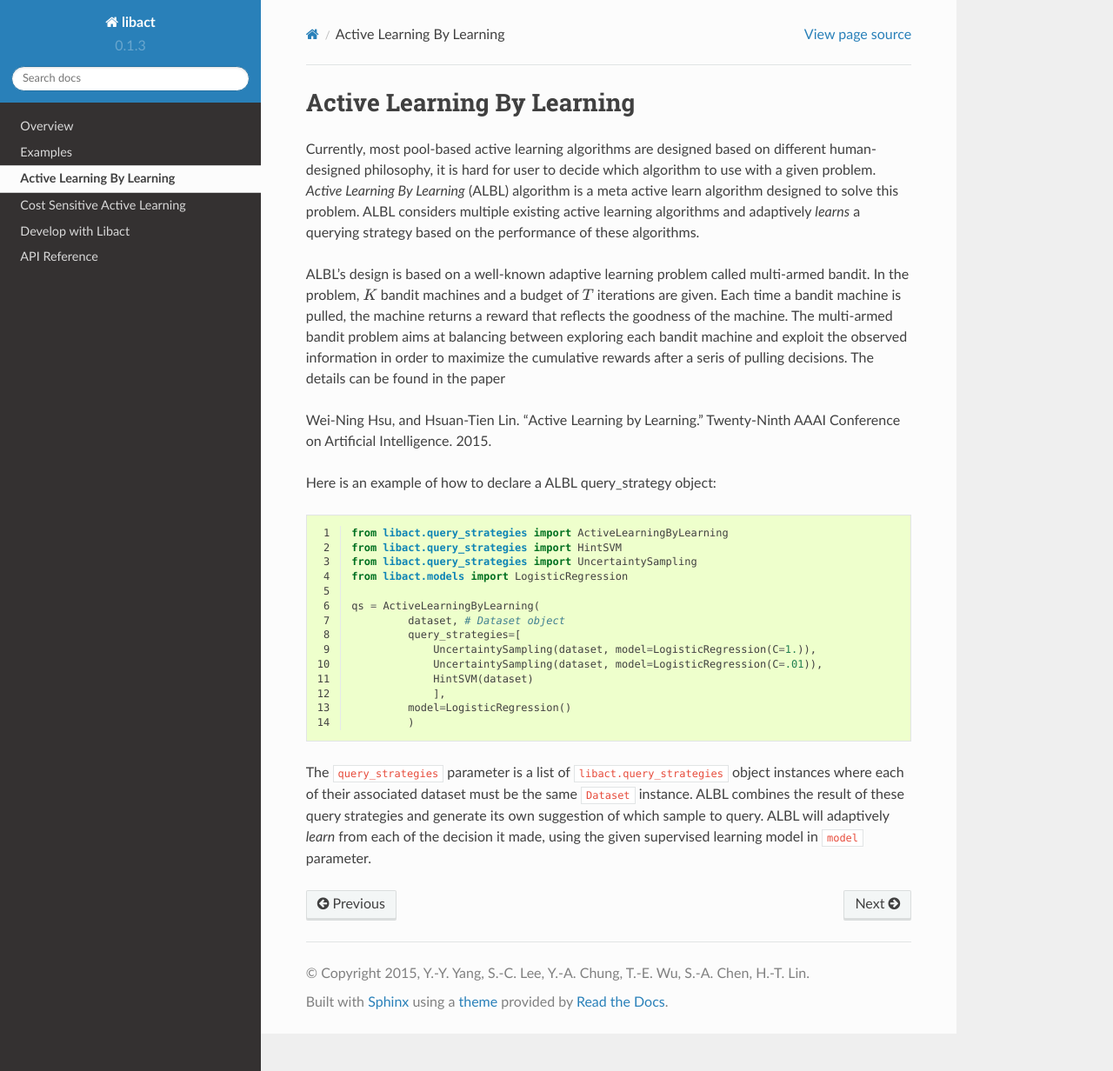
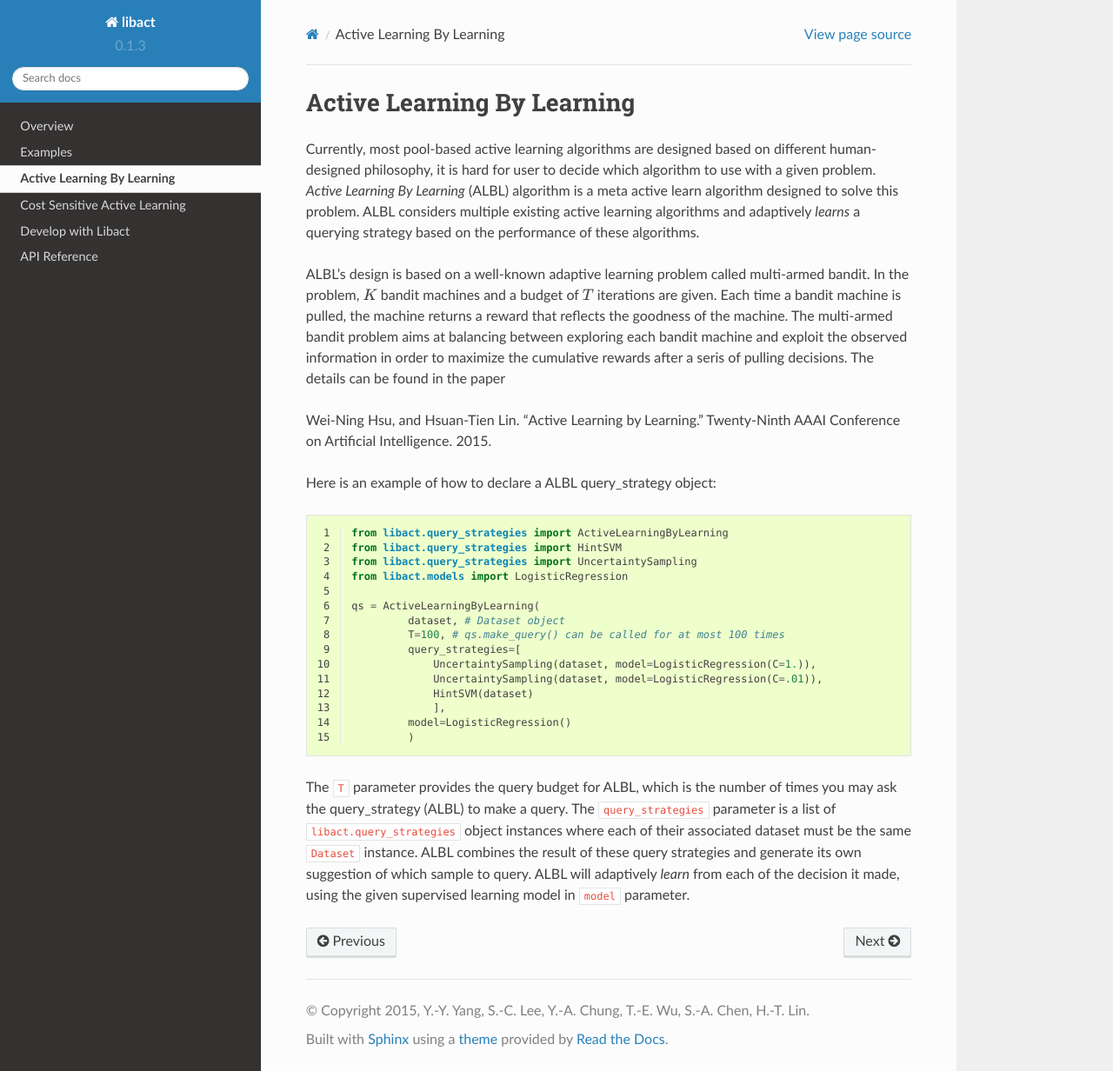
Before and after one commit to ntucllab/libact, a Sphinx documentation site: the page built from docs/active_learning_by_learning.rst, in a window 1280 px wide and 1232 px high. Shown: the whole window at 87% size. Built offline with Sphinx 7.4.7 and the Read the Docs theme 2.0.0, drawn with Linux system fonts in a browser that asks for light colours.

Commit message:
add the parameter T description for ALBL

```diff
--- a/docs/active_learning_by_learning.rst
+++ b/docs/active_learning_by_learning.rst
@@ -10,9 +10,11 @@ ALBL considers multiple existing active learning algorithms and adaptively
 ALBL's design is based on a well-known adaptive learning problem called
 multi-armed bandit. In the problem, :math:`K` bandit
 machines and a budget of :math:`T` iterations are given.
-Each time a bandit machine is
-pulled, the machine returns a reward that reflects the goodness of the machine. The multi-armed bandit problem aims at
-balancing between exploring each bandit machine and exploit the observed information in order to maximize the cumulative rewards after a seris of pulling decisions. The details can be found in the paper
+Each time a bandit machine is pulled, the machine returns a reward that reflects
+the goodness of the machine. The multi-armed bandit problem aims at balancing
+between exploring each bandit machine and exploit the observed information in
+order to maximize the cumulative rewards after a seris of pulling decisions.
+The details can be found in the paper
 
 Wei-Ning Hsu, and Hsuan-Tien Lin. "Active Learning by Learning." Twenty-Ninth AAAI Conference on Artificial Intelligence. 2015.
 
@@ -28,6 +30,7 @@ Here is an example of how to declare a ALBL query_strategy object:
 
    qs = ActiveLearningByLearning(
             dataset, # Dataset object
+            T=100, # qs.make_query() can be called for at most 100 times
             query_strategies=[
                 UncertaintySampling(dataset, model=LogisticRegression(C=1.)),
                 UncertaintySampling(dataset, model=LogisticRegression(C=.01)),
@@ -36,9 +39,12 @@ Here is an example of how to declare a ALBL query_strategy object:
             model=LogisticRegression()
             )
 
+The :code:`T` parameter provides the query budget for ALBL, which is the number
+of times you may ask the query_strategy (ALBL) to make a query.
 The :code:`query_strategies` parameter is a list of
 :code:`libact.query_strategies` object instances where each of their associated
-dataset must be the same :code:`Dataset` instance. ALBL combines the result of
-these query strategies and generate its own suggestion of which sample to query.
+dataset must be the same :code:`Dataset` instance.
+ALBL combines the result of these query strategies and generate its own
+suggestion of which sample to query.
 ALBL will adaptively *learn* from each of the decision it made, using the given
 supervised learning model in :code:`model` parameter.
```
Also changed, not shown: 1 other file.
